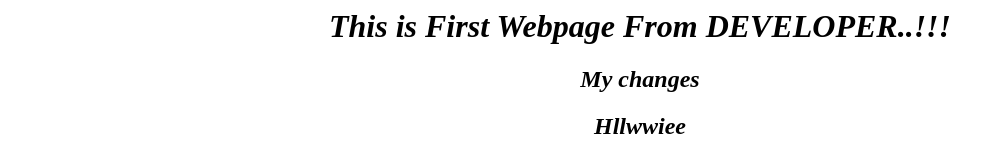
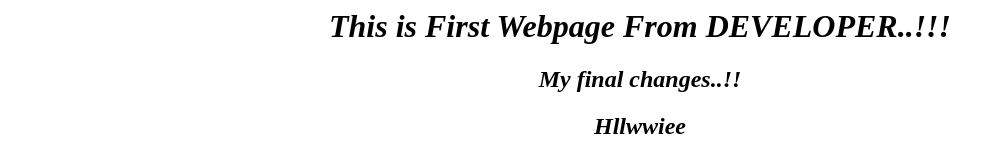
Before and after one commit to Aishwarya0930/first, a plain HTML site: page index.html in a window 1280 px wide. Shown: the top 160 px of the page, without its empty margins (0-1002 px from the left). Drawn offline with Linux system fonts and the light colour scheme.

Commit message:
FINAL  UPDATE

```diff
--- a/index.html
+++ b/index.html
@@ -4,7 +4,7 @@
 </head>
 <body>
 <i><center><h1>This is First Webpage From DEVELOPER..!!!</h1></center></i>
-<i><center><h2>My changes</h2></center></i>
+<i><center><h2>My final changes..!!</h2></center></i>
 <i><center><h2>Hllwwiee</h2></center></i>
 <a href = "second.html" > Visit My Second Page </a>
 </body>
```
